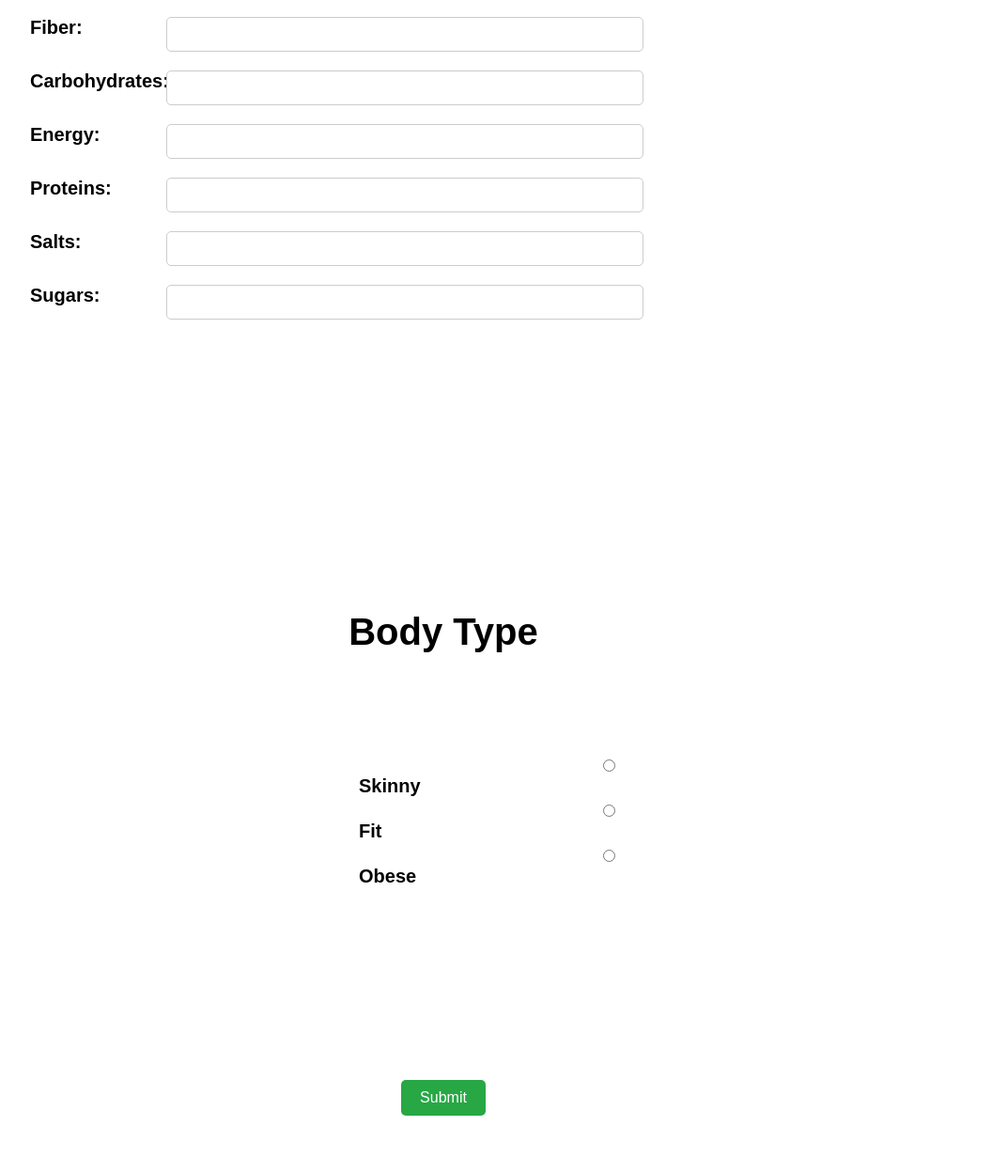
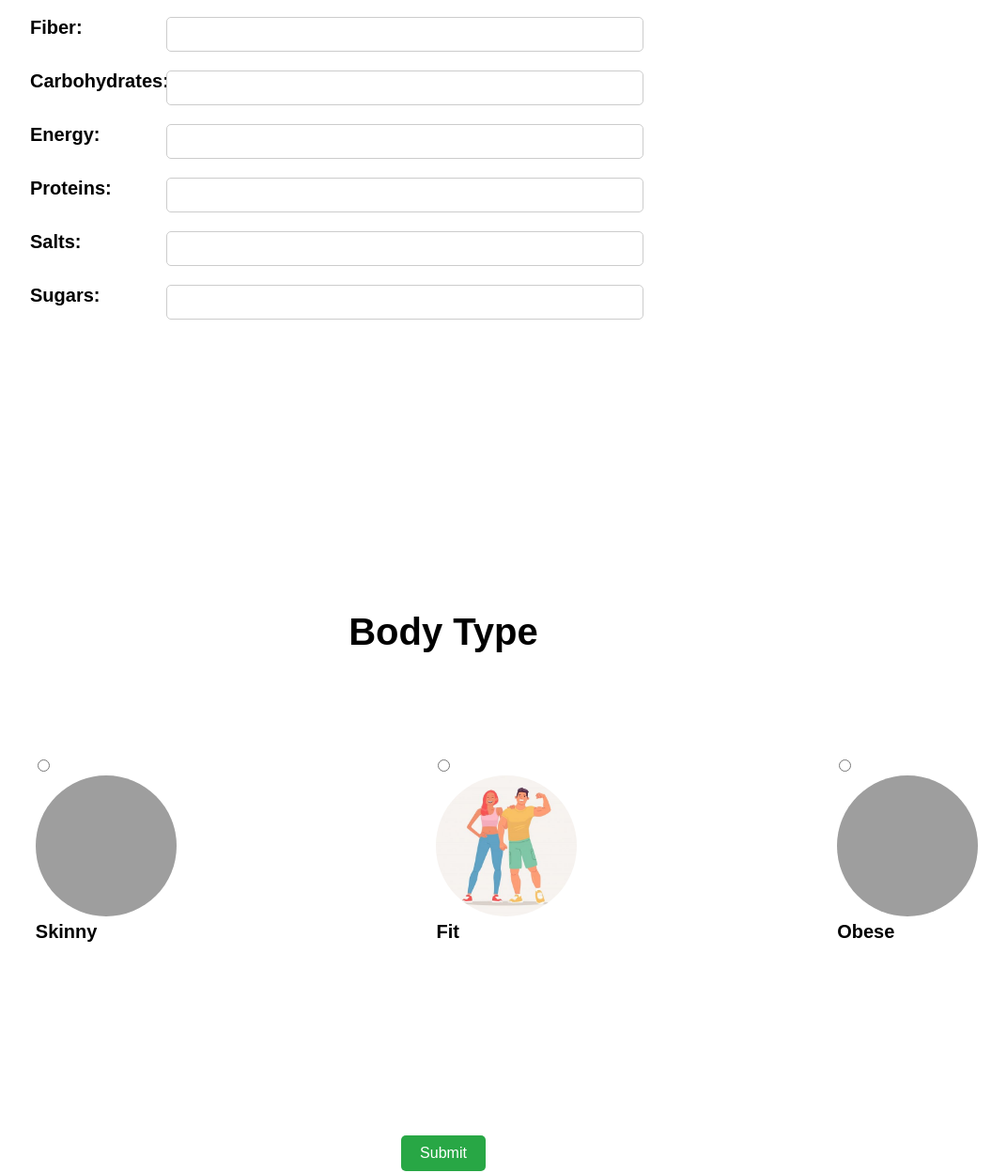
Before and after one commit to Dheeerazzz/Grocerinator-2.0, a Flask app: page / in a window 1280 px wide; the page is wider, and only the part inside the window is pictured. Shown: the part 1663-2911 px from the top of that part at 94% size, without its empty margins (168-1240 px from the left). Before the commit the page ends 2850 px from the top of that part, so only its background shows below. Run offline with Flask 3, Linux system fonts and the light colour scheme; parts of the project's set-up code (start-up, migrations or seed data) failed here and were passed over; grey boxes are pictures that could not be loaded.

Commit message:
flask working

```diff
--- a/app.py
+++ b/app.py
@@ -1,6 +1,7 @@
 from flask import Flask, render_template, jsonify, request
 import joblib
 import os
+import numpy as np
 
 app = Flask(__name__)
 
@@ -48,20 +49,30 @@ def submit():
     yes_or_no = yesorno_model.predict([nutritional_values])
 
     if body_type == 'skinny':
-        new.append(round(yes_or_no[0][3]))
+        if (round(yes_or_no[0][3])) ==0:
+            new.append('This product is not suitable for your bodytype (Skinny)')
+
     elif body_type == 'fit':
-        new.append(round(yes_or_no[0][4]))
+        if (round(yes_or_no[0][4])) ==0:
+            new.append('This product is not recommended for your bodytype.')
+
     elif body_type == 'obese':
-        new.append(round(yes_or_no[0][5]))
+        if (round(yes_or_no[0][5])) ==0:
+            new.append('This product is not suitable for your bodytype (Obese)')
+
 
     if 'Diabetes' in diseases:
-        new.append(round(yes_or_no[0][0]))
+        if (round(yes_or_no[0][0])) ==0:
+            new.append('ALERT : This product is not recommended because of high added sugar amount')
+
     if 'Blood Pressure' in diseases:
-        new.append(round(yes_or_no[0][1]))
+        if (round(yes_or_no[0][1])) ==0:
+            new.append('ALERT : This product is not recommended because of high salt amount')
     if 'Cholesterol' in diseases:
-        new.append(round(yes_or_no[0][2]))
+        if (round(yes_or_no[0][0])) ==0:
+            new.append('ALERT : This product is not recommended because of high amounts of fat')
 
-    return render_template('index.html', safety_score=safety_score, new=new)
+    return render_template('index.html', safety_score=np.round(safety_score, decimals=1), new=new)
 
 @app.route('/data')
 def get_data():
--- a/templates/index.html
+++ b/templates/index.html
@@ -173,6 +173,23 @@ input[type="text"] {
 }
 
 
+.body-type-container {
+    display: flex;
+    justify-content: space-around;
+}
+
+.radio-container {
+    text-align: center;
+}
+
+.body-type-img {
+    width: 150px;
+    height: 150px;
+    object-fit: cover;
+    border-radius: 50%;
+}
+
+
 
     </style>
     <script src="https://cdn.jsdelivr.net/npm/chart.js"></script>
@@ -253,20 +270,36 @@ input[type="text"] {
         <input type="text" id="sugars" name="sugars">
     </div>
 
-        <!-- Submit Button -->
-    <section style="margin-top: 300px;padding-bottom: 400px;">
-        <h2 style="font-size: 40px;padding-bottom: 100px;">Body Type</h2>
-<div class="body-type-container" style="margin-left: 350px;" >
-    <input type="radio" id="skinny" name="body_type" value="skinny" style="padding: 20px;">
-    <label for="skinny">Skinny</label>
+    <section style="margin-top: 300px; padding-bottom: 400px;">
+        <h2 style="font-size: 40px; padding-bottom: 100px;">Body Type</h2>
+        <div class="body-type-container" ">
+            <div class="radio-container">
+                <input type="radio" id="skinny" name="body_type" value="skinny">
+                <label for="skinny">
+                    <img src="skinny.jpg" alt="Skinny" class="body-type-img"><br>
+                    <span>Skinny</span>
+                </label>
+            </div>
 
-    <input type="radio" id="fit" name="body_type" value="fit" style="padding: 20px;">
-    <label for="fit">Fit</label>
+            <div class="radio-container">
+                <input type="radio" id="fit" name="body_type" value="fit">
+                <label for="fit">
+                    <img src="fit.jpg" alt="Fit" class="body-type-img"><br>
+                    <span>Fit</span>
+                </label>
+            </div>
 
-    <input type="radio" id="obese" name="body_type" value="obese" style="padding: 20px;">
-    <label for="obese">Obese</label>
-</div>
-</section>
+            <div class="radio-container">
+                <input type="radio" id="obese" name="body_type" value="obese">
+                <label for="obese">
+                    <img src="obese.jpg" alt="Obese" class="body-type-img"><br>
+                    <span>Obese</span>
+                </label>
+            </div>
+        </div>
+    </section>
+
+
     </section>
     <section style="margin-top: -200px;">
     <input type="submit" name="/submit">
@@ -276,12 +309,19 @@ input[type="text"] {
 </center>
 {{ scroll_script | safe }}
 <center style="margin-top: 320px;padding-bottom: 320px;">
+
     {% if safety_score is defined %}
-    <h2> {{ safety_score[0] }}</h2>
-    {% endif %}
-    {% if new is defined %}
-    <h2>{{ new }}</h2>
-    {% endif %}
+    <h2><span style="font-weight: lighter;">The predicted safety score for the product is :</span> {{ safety_score[0] }}</h2>
+{% endif %}
+{% if new is defined %}
+    <h2>
+        {% for value in new %}
+            {{ value }} <br>
+        {% endfor %}
+    </h2>
+{% endif %}
+
+
 </center>
 <script>
 function scrollPage() {
```
